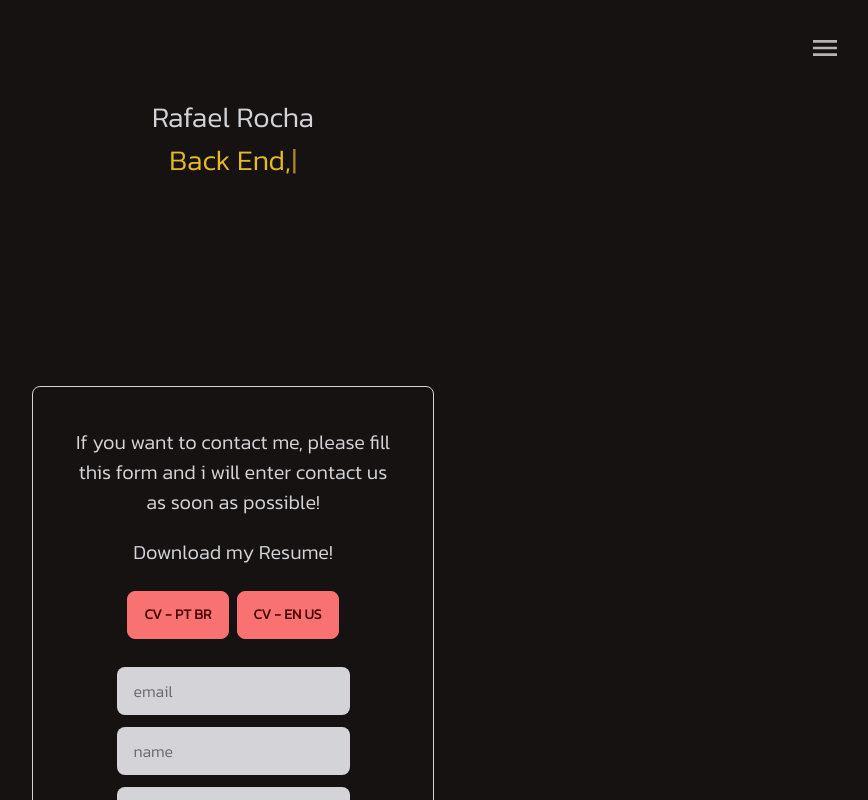
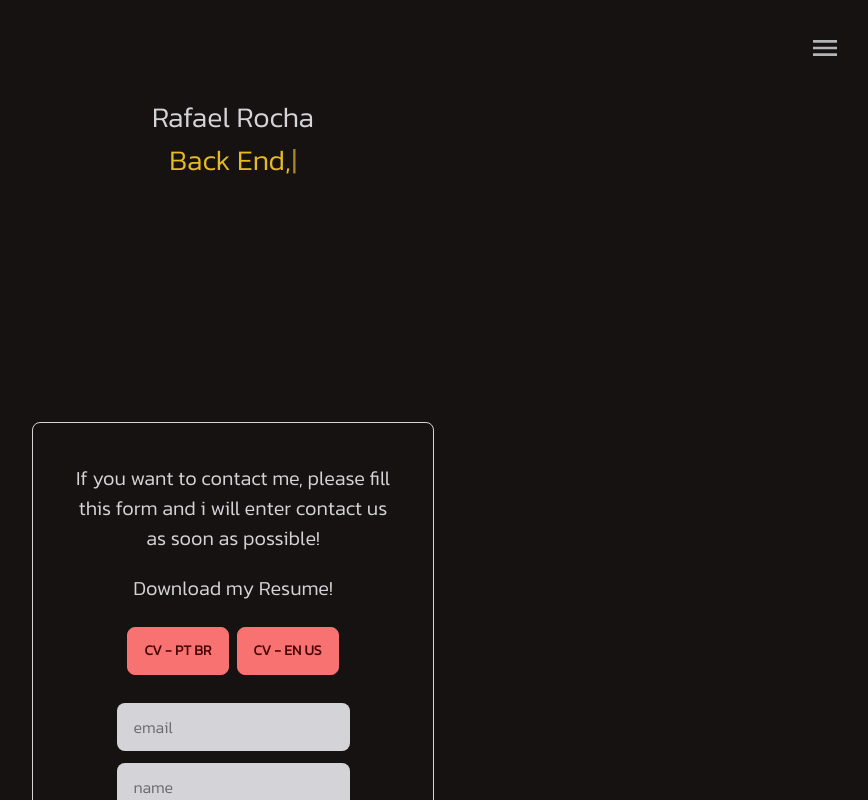
Before and after one commit to RafaelRRhocha/Portfolio, a React (Vite) app: page / in a window 1280 px wide. Shown: the top 800 px of the page, without its empty margins (407-1275 px from the left). Built offline with nearby package versions, Linux system fonts and the light colour scheme.

Commit message:
feat: add padding in forms

```diff
--- a/src/pages/Infos.jsx
+++ b/src/pages/Infos.jsx
@@ -69,7 +69,7 @@ export function Infos() {
           <p>{`}`}</p>
         </div>
       </div>
-      <div className="flex justify-center color mt-[13%]">
+      <div className="flex justify-center color mt-[13%] p-[3%]">
         <div className="flex sm:flex-col md:flex-col lg:flex-row xl:flex-row gap-7 items-center justify-center mt-[3%] border-[#d4d4d8] border sm:p-5 md:p-10 lg:p-10 xl:p-10 rounded-lg">
             <div className="flex gap-10">
               <div className="flex flex-col items-center gap-5">
```
